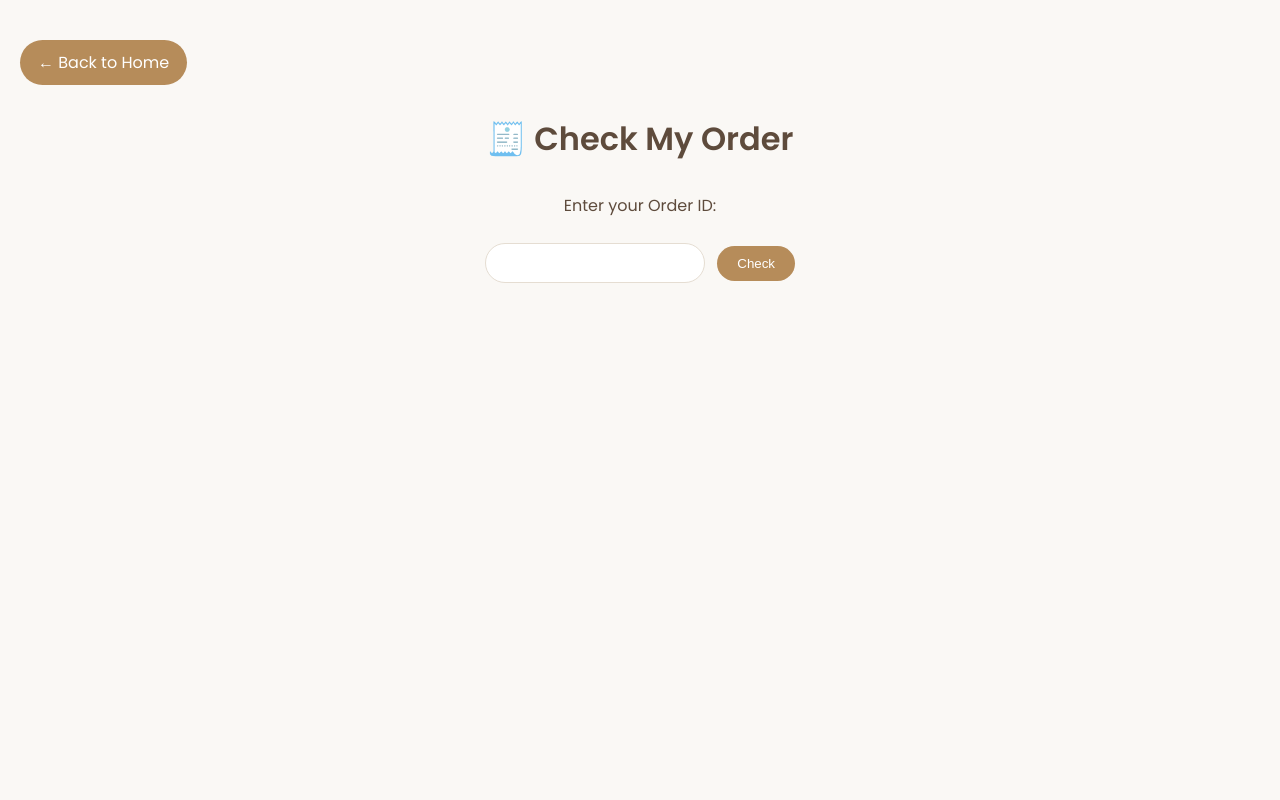
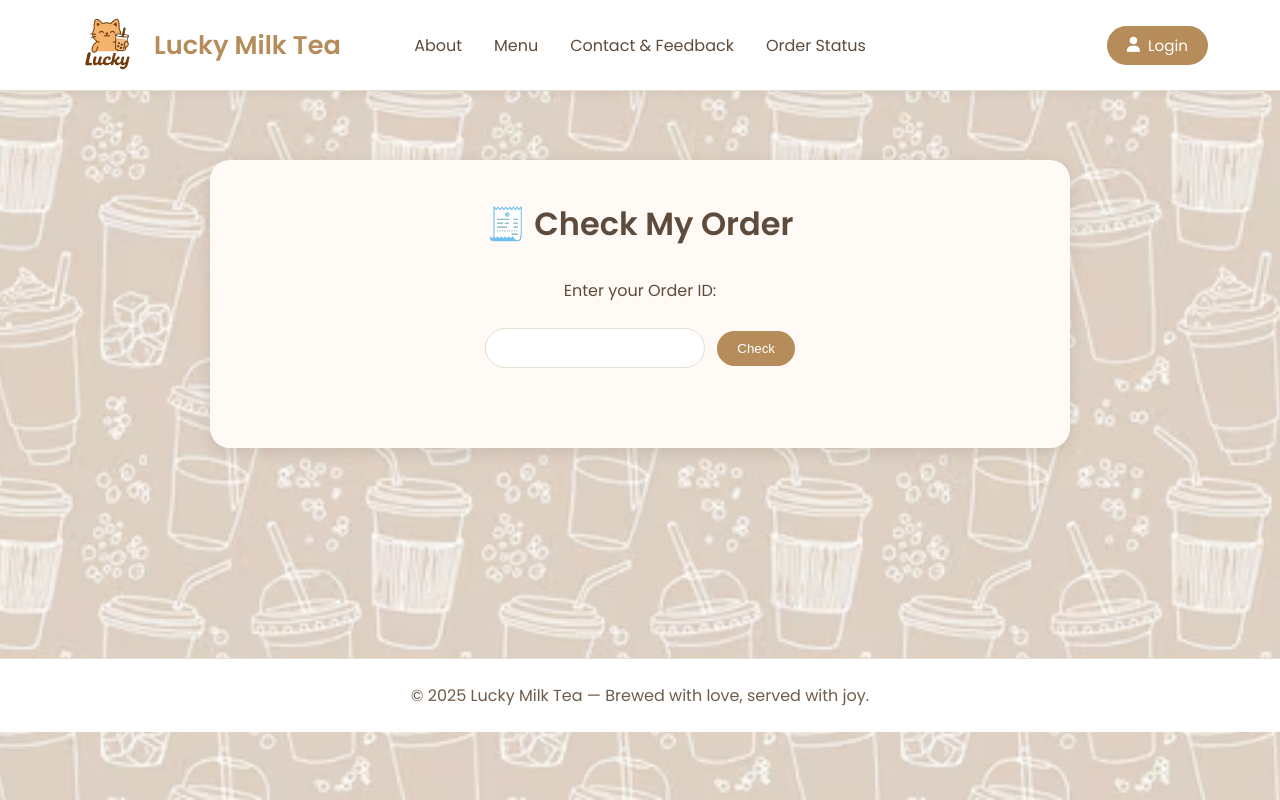
Before and after one commit to odake9/projectLucky, a PHP site: page /customer_view_order.php in a window 1280 px wide. Run offline with PHP 8.4, Linux system fonts and the light colour scheme.

Commit message:
UPDATE UI (HERO BACKGROUND)

```diff
--- a/customer_view_order.php
+++ b/customer_view_order.php
@@ -63,46 +63,123 @@ $conn->close();
 <meta charset="UTF-8">
 <title>Check My Order - Lucky Milk Tea</title>
 <link href="https://fonts.googleapis.com/css2?family=Poppins:wght@300;400;600&display=swap" rel="stylesheet">
+<link rel="stylesheet" href="https://cdnjs.cloudflare.com/ajax/libs/font-awesome/6.4.0/css/all.min.css">
 <style>
-  /* --- GLOBAL STYLE --- */
+  /* --- GLOBAL --- */
   * { margin: 0; padding: 0; box-sizing: border-box; }
   body {
     font-family: "Poppins", sans-serif;
-    background-color: #faf8f5;
+    background: url('homeimage.jpg') center/cover no-repeat fixed;
     color: #3c2f2f;
-    padding: 40px 20px;
   }
+  a { text-decoration: none; color: inherit; transition: 0.3s ease; }
 
-  .container {
-    max-width: 900px;
+  /* --- NAVBAR --- */
+  header {
+    position: fixed;
+    top: 0; left: 0; right: 0;
+    background: #ffffff;
+    border-bottom: 1px solid #e5ddd2;
+    box-shadow: 0 2px 10px rgba(0,0,0,0.05);
+    z-index: 1000;
+  }
+  .nav-container {
+    max-width: 1200px;
     margin: 0 auto;
+    padding: 0.5rem 2rem;
+    display: flex;
+    align-items: center;
+    justify-content: space-between;
+    height: 90px;
+    position: relative;
   }
+  .nav-logo {
+    display: flex;
+    align-items: center;
+    gap: 12px;
+    color: #b68c5a;
+    font-size: 1.6rem;
+    font-weight: 600;
+    height: 80px;
+  }
+  .nav-logo img {
+    height: 70px;
+    width: auto;
+    object-fit: contain;
+    display: block;
+  }
+  nav {
+    position: absolute;
+    left: 50%;
+    transform: translateX(-50%);
+  }
+  nav ul {
+    list-style: none;
+    display: flex;
+    gap: 2rem;
+  }
+  nav ul li a {
+    color: #5e4b3c;
+    font-weight: 400;
+    position: relative;
+    padding-bottom: 4px;
+    transition: color 0.3s ease;
+  }
+  nav ul li a:hover { color: #b68c5a; }
+  nav ul li a::after {
+    content: "";
+    position: absolute;
+    left: 0; bottom: 0;
+    width: 0; height: 2px;
+    background: #b68c5a;
+    transition: width 0.3s;
+  }
+  nav ul li a:hover::after { width: 100%; }
 
-  /* --- BACK BUTTON --- */
-  .back-btn {
-    display: inline-block;
+  .nav-actions {
+    display: flex;
+    align-items: center;
+    justify-content: flex-end;
+  }
+  .nav-actions .nav-btn {
+    display: flex;
+    align-items: center;
     background: #b68c5a;
-    color: #fff;
-    text-decoration: none;
-    padding: 10px 18px;
+    color: white;
+    border: none;
+    padding: 0.5rem 1.25rem;
     border-radius: 25px;
-    font-weight: 500;
-    transition: background 0.3s, transform 0.2s;
+    font-size: 0.95rem;
+    cursor: pointer;
+    transition: background 0.3s ease, transform 0.2s ease;
   }
-  .back-btn:hover {
+  .nav-btn i { margin-right: 0.5rem; }
+  .nav-btn:hover {
     background: #a47b48;
     transform: translateY(-2px);
   }
 
-  /* --- PAGE TITLE --- */
+  /* --- MAIN CONTENT --- */
+  .container {
+    max-width: 900px;
+    margin: 140px auto 50px auto;
+    padding: 20px;
+  }
+
+  .content-box {
+    background: #fffaf5;
+    border-radius: 20px;
+    padding: 40px;
+    box-shadow: 0 4px 15px rgba(0,0,0,0.1);
+  }
+
   h1 {
     text-align: center;
     color: #5e4b3c;
-    margin: 30px 0;
+    margin-bottom: 30px;
     font-size: 2rem;
   }
 
-  /* --- FORM --- */
   form {
     text-align: center;
     margin-bottom: 40px;
@@ -119,9 +196,11 @@ $conn->close();
     font-size: 1rem;
     outline: none;
     transition: border 0.3s;
+    background: #fff;
   }
   input[type="number"]:focus {
     border-color: #b68c5a;
+    background: #fffdf9;
   }
   button {
     padding: 10px 20px;
@@ -141,13 +220,12 @@ $conn->close();
 
   /* --- ORDER CARD --- */
   .order-card {
-    background: #fff;
+    background: #ffffff;
     border-radius: 20px;
     box-shadow: 0 4px 12px rgba(0,0,0,0.05);
     padding: 25px;
     margin-bottom: 30px;
   }
-
   .order-header {
     display: flex;
     justify-content: space-between;
@@ -156,12 +234,10 @@ $conn->close();
     padding-bottom: 10px;
     margin-bottom: 15px;
   }
-
   .order-header strong {
     color: #b68c5a;
     font-size: 1.1rem;
   }
-
   .status-badge {
     padding: 6px 12px;
     border-radius: 25px;
@@ -173,7 +249,6 @@ $conn->close();
   .Completed { background: #9fd356; }
   .Cancelled { background: #f91313ff; }
 
-  /* --- TABLE --- */
   table {
     width: 100%;
     border-collapse: collapse;
@@ -193,27 +268,57 @@ $conn->close();
   tr:nth-child(even) {
     background: #fdfaf7;
   }
-
   .total-row {
     background: #f9f3ec;
     font-weight: bold;
   }
 
-  /* --- MESSAGE --- */
   .message {
     text-align: center;
     color: #7b6a58;
     margin-top: 15px;
     font-style: italic;
   }
+
+  footer {
+    text-align: center;
+    color: #6d5c4a;
+    padding: 1.5rem;
+    border-top: 1px solid #e5ddd2;
+    background: #fff;
+    margin-top: 190px;
+  }
 </style>
 </head>
+
 <body>
+  <!-- Navbar -->
+  <header>
+    <div class="nav-container">
+      <a href="home.html" class="nav-logo">
+        <img src="logo.png" alt="Lucky Logo">
+        <span>Lucky Milk Tea</span>
+      </a>
 
-<a href="home.html" class="back-btn">← Back to Home</a>
+      <nav>
+        <ul>
+          <li><a href="about.html">About</a></li>
+          <li><a href="menu.php">Menu</a></li>
+          <li><a href="contact.php">Contact & Feedback</a></li>
+          <li><a href="customer_view_order.php">Order Status</a></li>
+        </ul>
+      </nav>
+
+      <div class="nav-actions">
+        <a href="login.html" class="nav-btn"><i class="fa fa-user"></i> Login</a>
+      </div>
+    </div>
+  </header>
+
+  <div class="container">
+    <div class="content-box">
       <h1>🧾 Check My Order</h1>
 
-<div class="container">
       <form method="GET">
         <label for="order_id">Enter your Order ID:</label><br><br>
         <input type="number" name="order_id" id="order_id" value="<?= htmlspecialchars($order_id) ?>" required>
@@ -260,6 +365,10 @@ $conn->close();
         <?php endforeach; ?>
       <?php endif; ?>
     </div>
+  </div>
 
+  <footer>
+    © 2025 Lucky Milk Tea — Brewed with love, served with joy.
+  </footer>
 </body>
 </html>
```
Also changed, not shown: about.html (+28 -10 lines), contact.php (+116 -62 lines). Lines whose indentation alone changed are shown as unchanged.
